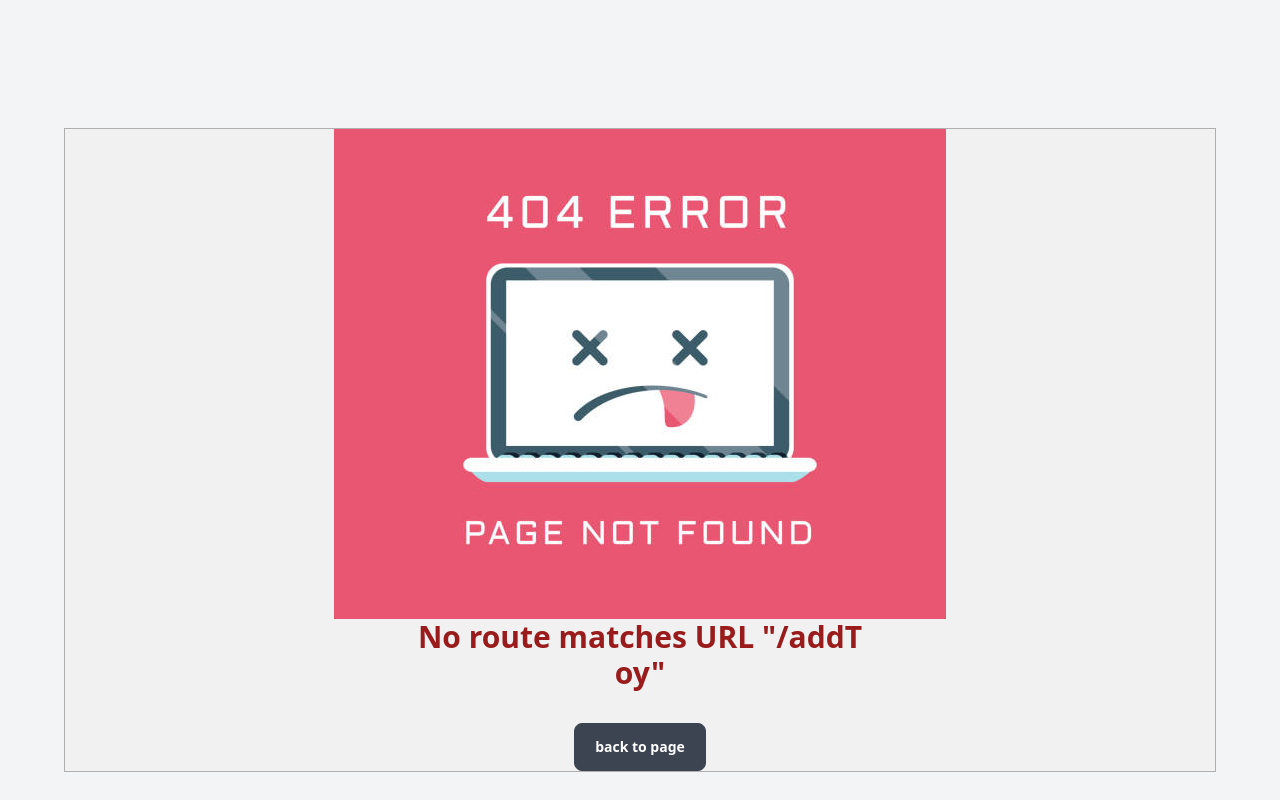
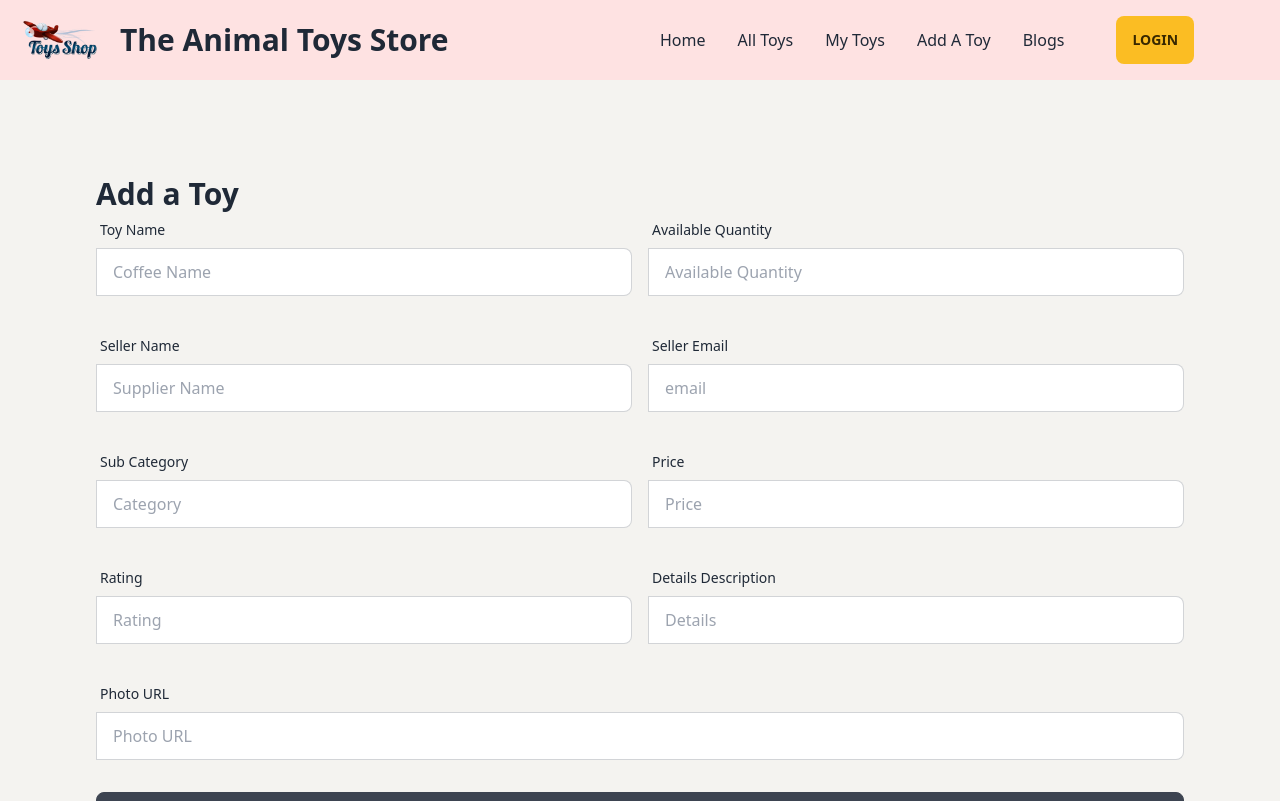
Before and after one commit to Bishawnath07/toy-marketplace-client, a React (Vite) app: page /addToy in a window 1280 px wide. Shown: the top 801 px of the page. Built offline with nearby package versions, Linux system fonts and the light colour scheme; no server answers.

Commit message:
complete add toy form

```diff
--- a/src/Components/Pages/AddToy/AddToy.jsx
+++ b/src/Components/Pages/AddToy/AddToy.jsx
@@ -1,9 +1,123 @@
+import { useContext } from "react";
+import { AuthContext } from "../../Provider/AuthProviders";
 
 const AddToy = () => {
+    const {user} = useContext(AuthContext);
+
+    const handleAddToy = event => {
+        event.preventDefault();
+
+        const form = event.target;
+
+        const name = form.name.value;
+        const quantity = form.quantity.value;
+        const seller = user?.displayName;
+        const email = user?.email;
+        const category = form.category.value;
+        const price = form.price.value;
+        const rating = form.rating.value;
+        const details = form.details.value;
+        const photo = form.photo.value;
+
+        const newCoffee = { name, quantity, seller, email ,  price, category, rating , details, photo }
+
+        console.log(newCoffee); }
+
     return (
-        <div>
+        <div className="bg-[#F4F3F0] p-24">
+        <h2 className="text-3xl font-extrabold">Add a Toy</h2>
+        <form onSubmit={handleAddToy}>
+            {/* form name and quantity row */}
+            <div className="md:flex mb-8">
+                <div className="form-control md:w-1/2">
+                    <label className="label">
+                        <span className="label-text">Toy Name</span>
+                    </label>
+                    <label className="input-group">
+                        <input type="text" name="name" placeholder="Coffee Name" className="input input-bordered w-full" />
+                    </label>
+                </div>
+                <div className="form-control md:w-1/2 ml-4">
+                    <label className="label">
+                        <span className="label-text">Available Quantity</span>
+                    </label>
+                    <label className="input-group">
+                        <input type="text" name="quantity" placeholder="Available Quantity" className="input input-bordered w-full" />
+                    </label>
+                </div>
+            </div>
+            {/* form seller row */}
+            <div className="md:flex mb-8">
+                <div className="form-control md:w-1/2">
+                    <label className="label">
+                        <span className="label-text">Seller Name</span>
+                    </label>
+                    <label className="input-group">
+                        <input type="text" name="supplier" defaultValue={user && user.displayName} placeholder="Supplier Name" className="input input-bordered w-full" />
+                    </label>
+                </div>
+                <div className="form-control md:w-1/2 ml-4">
+                    <label className="label">
+                        <span className="label-text">Seller Email</span>
+                    </label>
+                    <label className="input-group">
+                        <input type="text" name="email" defaultValue={user && user.email} placeholder="email" className="input input-bordered w-full" />
+                    </label>
+                </div>
+            </div>
+            {/* form category and price row */}
+            <div className="md:flex mb-8">
+                <div className="form-control md:w-1/2">
+                    <label className="label">
+                        <span className="label-text">Sub Category</span>
+                    </label>
+                    <label className="input-group">
+                        <input type="text" name="category" placeholder="Category" className="input input-bordered w-full" />
+                    </label>
+                </div>
+                <div className="form-control md:w-1/2 ml-4">
+                    <label className="label">
+                        <span className="label-text">Price</span>
+                    </label>
+                    <label className="input-group">
+                        <input type="text" name="price" placeholder="Price" className="input input-bordered w-full" />
+                    </label>
+                </div>
+            </div>
+            {/* form rating and details  row*/}
+            <div className="md:flex mb-8">
+                <div className="form-control md:w-1/2">
+                    <label className="label">
+                        <span className="label-text">Rating</span>
+                    </label>
+                    <label className="input-group">
+                        <input type="text" name="rating" placeholder="Rating" className="input input-bordered w-full" />
+                    </label>
+                </div>
+                <div className="form-control md:w-1/2 ml-4">
+                    <label className="label">
+                        <span className="label-text">Details Description</span>
+                    </label>
+                    <label className="input-group">
+                        <input type="text" name="details" placeholder="Details" className="input input-bordered w-full" />
+                    </label>
+                </div>
+            </div>
+            {/* form Photo url row */}
+            <div className="mb-8">
+                <div className="form-control w-full">
+                    <label className="label">
+                        <span className="label-text">Photo URL</span>
+                    </label>
+                    <label className="input-group">
+                        <input type="url" name="photo" placeholder="Photo URL" className="input input-bordered w-full" />
+                    </label>
+                </div>
+            </div>
+            <input type="submit" value="Add Toy" className="btn btn-block" />
 
-        </div>
+        </form>
+    </div>
     );
 };
 
--- a/src/Components/Pages/Home/Home.jsx
+++ b/src/Components/Pages/Home/Home.jsx
@@ -4,7 +4,7 @@ import Tabs from "./Tabs/Tabs";
 
 const Home = () => {
     return (
-        <div className="max-w-6xl mx-auto">
+        <div className="max-w-7xl mx-auto">
             <Banner></Banner>
             <Gellary></Gellary>
             <Tabs></Tabs>
--- a/src/Components/Route/Route.jsx
+++ b/src/Components/Route/Route.jsx
@@ -4,6 +4,7 @@ import ErrorPage from "../ErrorPage/ErrorPage";
 import Register from "../Pages/Register/Register";
 import Login from "../Pages/Login/Login";
 import Home from "../Pages/Home/Home";
+import AddToy from "../Pages/AddToy/AddToy";
 
 const router = createBrowserRouter([
     {
@@ -15,6 +16,10 @@ const router = createBrowserRouter([
           path: '/' ,
           element: <Home></Home>
         } ,
+        {
+          path: '/addToy' ,
+          element: <AddToy></AddToy>
+        },
         {
           path: '/register' ,
           element: <Register></Register>
--- a/src/Components/Shared/Footer/Footer.jsx
+++ b/src/Components/Shared/Footer/Footer.jsx
@@ -2,8 +2,8 @@ import img from '../NavBer/image/a6bc59dd3d2c02e80c45e6eb64b439d5-toys-shop-logo
 
 const Footer = () => {
     return (
-        <footer>
-        <div  className="footer p-10 bg-base-200 grid grid-cols-3 text-base-content">
+        <footer className=' bg-base-400'>
+        <div  className="footer p-10 grid grid-cols-3 text-base-content">
         <div>
           <span className="footer-title">Services</span>
           <a className="link link-hover">Rangpur</a>
--- a/src/Components/Shared/NavBer/NavBer.jsx
+++ b/src/Components/Shared/NavBer/NavBer.jsx
@@ -22,7 +22,7 @@ const NavBer = () => {
     <li><Link to="/">Home</Link> </li>
     <li> <Link to="/">All Toys</Link> </li>
     <li> <Link to="/">My Toys</Link> </li>
-    <li> <Link to="/">Add A Toy</Link> </li>
+    <li> <Link to="/addToy">Add A Toy</Link> </li>
     <li> <Link to="/">Blogs</Link> </li>
 
     {user?.email ? <>
@@ -33,7 +33,7 @@ const NavBer = () => {
     }
   </>
   return (
-    <div className="navbar max-w-6xl	mx-auto bg-red-100  p-5  h-20 ">
+    <div className="navbar max-w-7xl	mx-auto bg-red-100  p-5  h-20 ">
       <div className="navbar-start">
         <div className="dropdown">
           <label tabIndex={0} className="btn btn-ghost lg:hidden">
```
